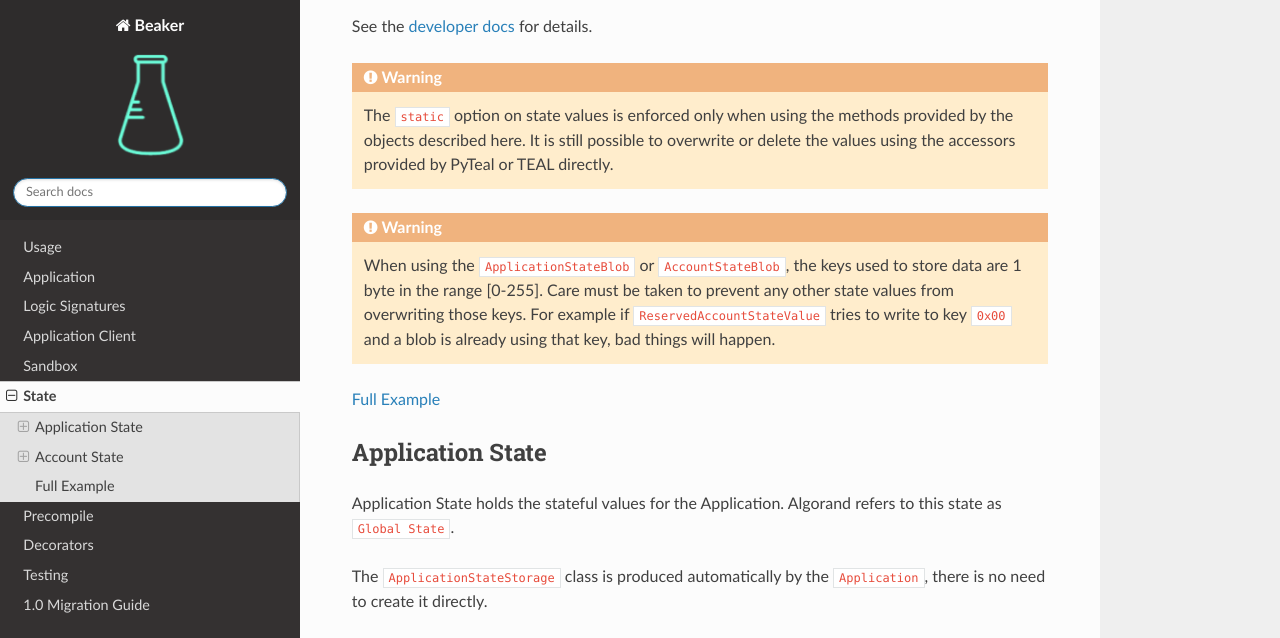
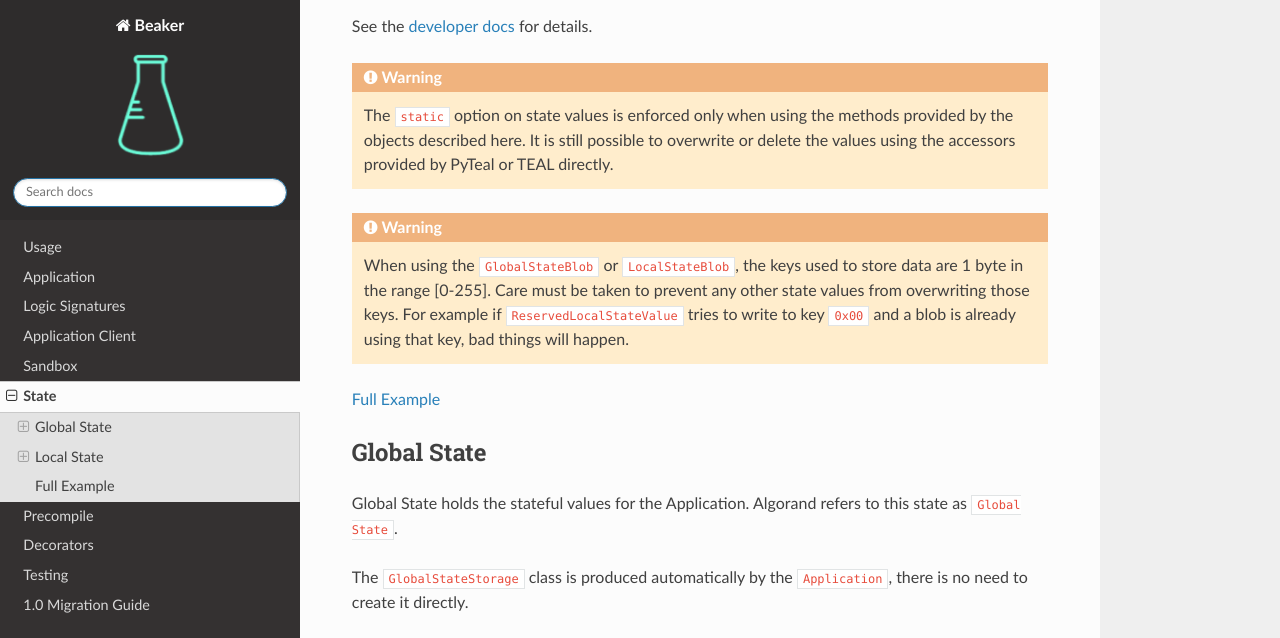
Before and after one commit to algorandfoundation/beaker, a Sphinx documentation site: the page built from docs/source/state.rst, in a window 1280 px wide and 1400 px high, scrolled down 294 px. Shown: the top 638 px of the window. Built offline with Sphinx 7.4.7 and the Read the Docs theme 2.0.0, drawn with Linux system fonts in a browser that asks for light colours; some of the changed text lies outside the part shown; grey boxes are pictures that could not be loaded.

Commit message:
refactor: renamed get_application_state  -> get_global_state
fixed references after rename in docs

```diff
--- a/docs/source/application_client.rst
+++ b/docs/source/application_client.rst
@@ -33,9 +33,9 @@ If there are multiple signers or you want to re-use some suggested parameters, t
     .. automethod:: close_out
     .. automethod:: clear_state
     .. automethod:: fund
-    .. automethod:: get_application_state
+    .. automethod:: get_global_state
     .. automethod:: get_application_account_info
-    .. automethod:: get_account_state
+    .. automethod:: get_local_state
 
 
 .. _app_client_example:
--- a/docs/source/migration.rst
+++ b/docs/source/migration.rst
@@ -112,7 +112,7 @@ To migrate:
 
 
 Application.compile()
-^^^^^^^^^^^^^^^^^^^
+^^^^^^^^^^^^^^^^^^^^^
 
 ``Application.compile()`` has been renamed to ``build()`` and now returns an ``ApplicationSpecification``, which contains,
 among other things, the approval and clear program TEAL that was previously returned.
--- a/docs/source/state.rst
+++ b/docs/source/state.rst
@@ -13,88 +13,88 @@ See the `developer docs <https://developer.algorand.org/docs/get-details/dapps/s
     The ``static`` option on state values is enforced only when using the methods provided by the objects described here. It is still possible to overwrite or delete the values using the accessors provided by PyTeal or TEAL directly.
 
 .. warning::
-    When using the ``ApplicationStateBlob`` or ``AccountStateBlob``, the keys used to store data are 1 byte in the range [0-255]. Care must be taken to prevent any other state values from overwriting those keys.
-    For example if ``ReservedAccountStateValue`` tries to write to key ``0x00`` and a blob is already using that key, bad things will happen.
+    When using the ``GlobalStateBlob`` or ``LocalStateBlob``, the keys used to store data are 1 byte in the range [0-255]. Care must be taken to prevent any other state values from overwriting those keys.
+    For example if ``ReservedLocalStateValue`` tries to write to key ``0x00`` and a blob is already using that key, bad things will happen.
 
 
 :ref:`Full Example <state_example>`
 
 .. _application_state:
 
-Application State
+Global State
 -----------------
 
-Application State holds the stateful values for the Application. Algorand refers to this state as ``Global State``.
+Global State holds the stateful values for the Application. Algorand refers to this state as ``Global State``.
 
-The ``ApplicationStateStorage`` class is produced automatically by the ``Application``, there is no need to create it directly.
+The ``GlobalStateStorage`` class is produced automatically by the ``Application``, there is no need to create it directly.
 
-.. autoclass:: ApplicationStateStorage
+.. autoclass:: GlobalStateStorage
     :members:
 
-.. _application_state_value:
+.. _global_state_value:
 
-Application State Value
+Global State Value
 ^^^^^^^^^^^^^^^^^^^^^^^
 
-.. autoclass:: ApplicationStateValue
+.. autoclass:: GlobalStateValue
     :members:
 
 
-.. _reserved_application_state_value:
+.. _reserved_global_state_value:
 
-Reserved Application State Value
+Reserved Global State Value
 ^^^^^^^^^^^^^^^^^^^^^^^^^^^^^^^^
 
-.. autoclass:: ReservedApplicationStateValue
+.. autoclass:: ReservedGlobalStateValue
     :members:
 
 
-.. _application_state_blob:
+.. _global_state_blob:
 
-Application State Blob
+Global State Blob
 ^^^^^^^^^^^^^^^^^^^^^^
 
-.. autoclass:: ApplicationStateBlob
+.. autoclass:: GlobalStateBlob
     :members:
 
 
-.. _account_state:
+.. _local_state:
 
-Account State
+Local State
 -------------
 
 If your application requires storage of state at the Account level, declare the state values at the ``class`` level and the Application class will detect them on initialization.
 Algorand refers to Account state as `Local State`
 
-The ``AccountStateStorage`` class is produced automatically by the ``Application``, there is no need to create it directly.
+The ``LocalStateStorage`` class is produced automatically by the ``Application``, there is no need to create it directly.
 
-.. autoclass:: AccountStateStorage
+.. autoclass:: LocalStateStorage
     :members:
 
 .. _account_state_value:
 
-AccountStateValue
+LocalStateValue
 ^^^^^^^^^^^^^^^^^
 
-.. autoclass:: AccountStateValue
+.. autoclass:: LocalStateValue
     :members:
 
 
-.. _reserved_account_state_value:
+.. _reserved_local_state_value:
 
-ReservedAccountStateValue
+ReservedLocalStateValue
 ^^^^^^^^^^^^^^^^^^^^^^^^^
 
-.. autoclass:: ReservedAccountStateValue
+.. autoclass:: ReservedLocalStateValue
     :members:
 
 
-.. _account_state_blob:
+.. _local_state_blob:
 
-Account State Blob
+Local State Blob
 ^^^^^^^^^^^^^^^^^^^
 
-.. autoclass:: AccountStateBlob
+.. autoclass:: LocalStateBlob
     :members:
 
 
--- a/docs/source/usage.rst
+++ b/docs/source/usage.rst
@@ -111,12 +111,12 @@ Lets write a new app with Application State (or `Global State <https://developer
 .. literalinclude:: ../../examples/simple/counter.py
     :lines: 12-38
 
-We've added an :ref:`ApplicationStateValue <application_state_value>` attribute to our class with several configuration options and we can reference it by name throughout our application.
+We've added an :ref:`GlobalStateValue <global_state_value>` attribute to our class with several configuration options and we can reference it by name throughout our application.
 
 .. note::
     The base ``Application`` class has several externals pre-defined, including ``create`` which performs ``ApplicationState`` initialization for us, setting the keys to default values.
 
-You may also define state values for applications, called :ref:`AccountState <account_state>` (or Local storage) and even allow for reserved state keys.
+You may also define state values for applications, called :ref:`LocalState <local_state>` (or Local storage) and even allow for reserved state keys.
 
 For more example usage see the example :ref:`here <state_example>`.
 
```
Also changed, not shown: 6 other files.
